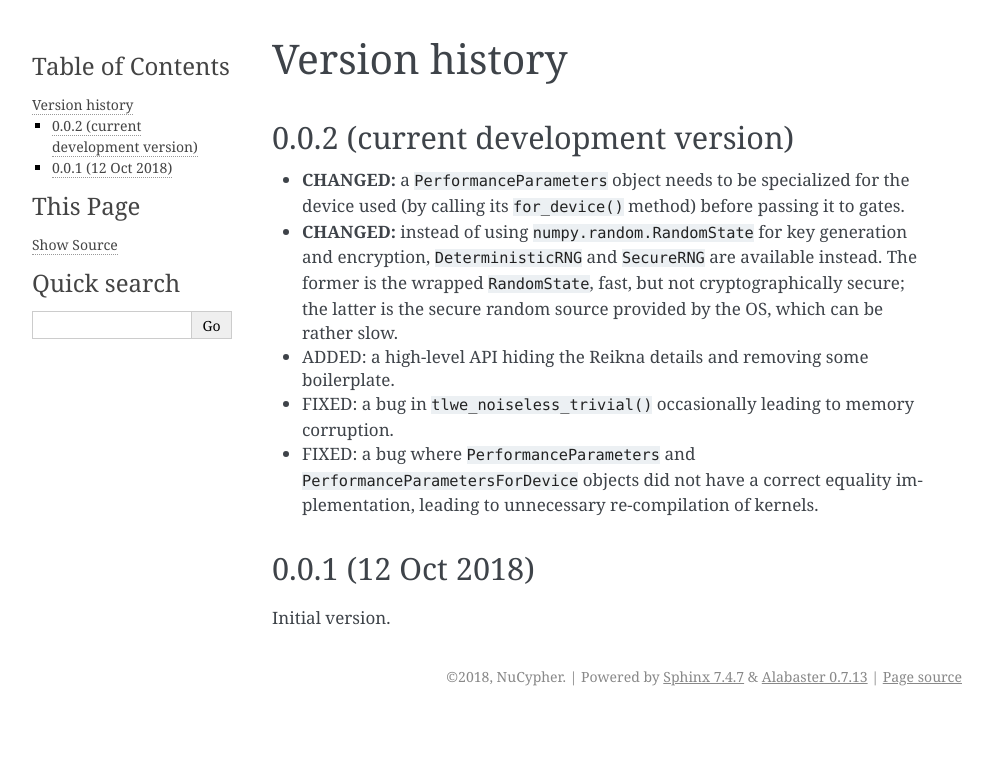
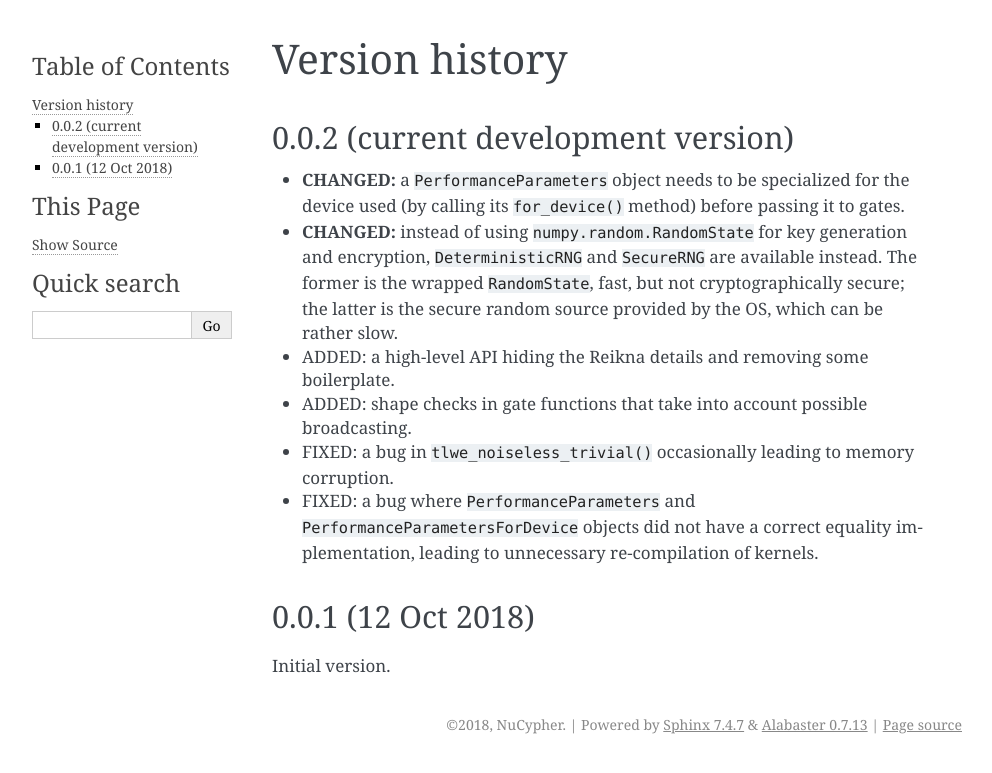
Before and after one commit to nucypher/nufhe, a Sphinx documentation site: the page built from doc/source/history.rst, in a window 1280 px wide. Shown: the top 773 px of the page, without its empty margins (148-1140 px from the left). Built offline with Sphinx 7.4.7, drawn with Linux system fonts in a browser that asks for light colours.

Commit message:
doc/history: add a note to the changelog

```diff
--- a/doc/source/history.rst
+++ b/doc/source/history.rst
@@ -12,6 +12,8 @@ Version history
 
 * ADDED: a high-level API hiding the Reikna details and removing some boilerplate.
 
+* ADDED: shape checks in gate functions that take into account possible broadcasting.
+
 * FIXED: a bug in ``tlwe_noiseless_trivial()`` occasionally leading to memory corruption.
 
 * FIXED: a bug where ``PerformanceParameters`` and ``PerformanceParametersForDevice`` objects did not have a correct equality implementation, leading to unnecessary re-compilation of kernels.
```
